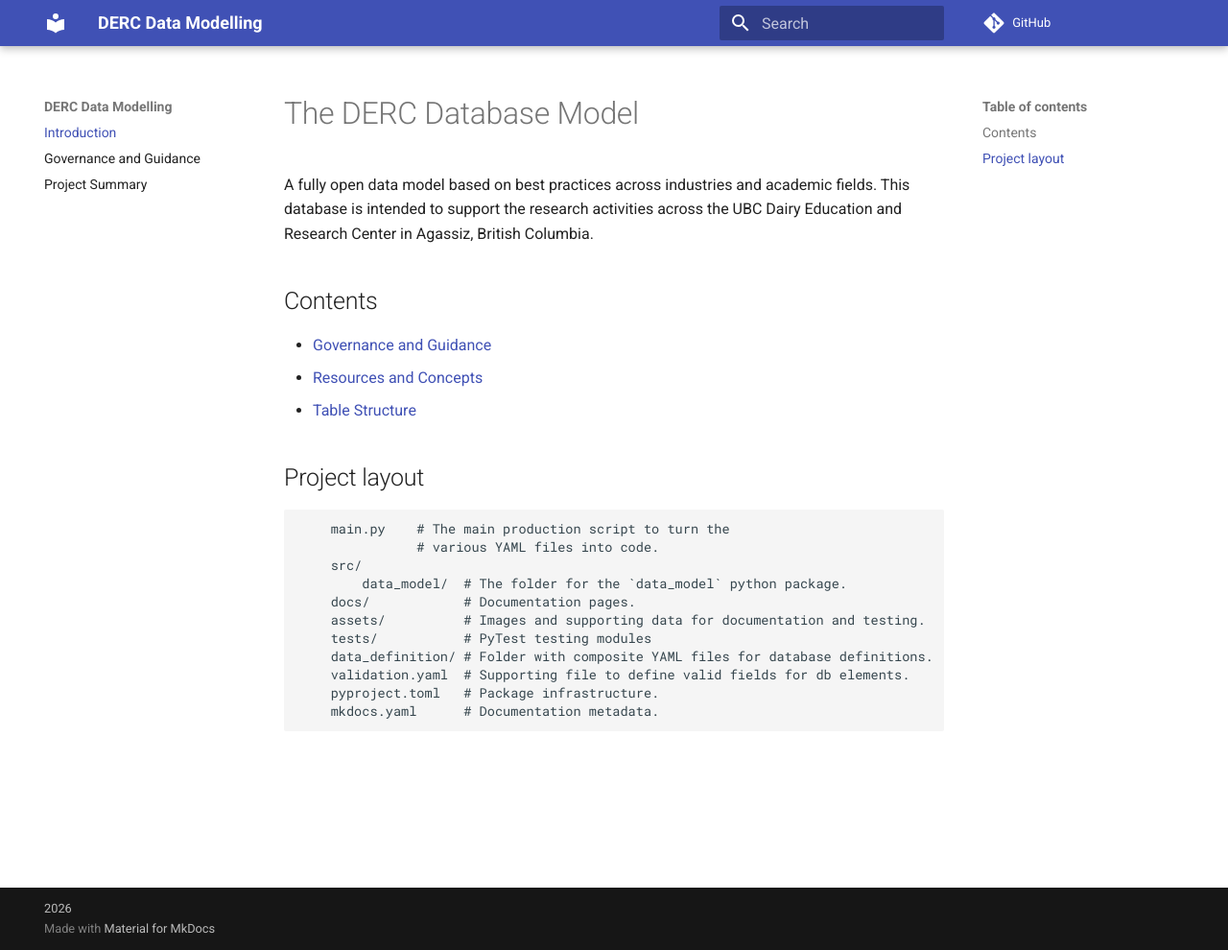
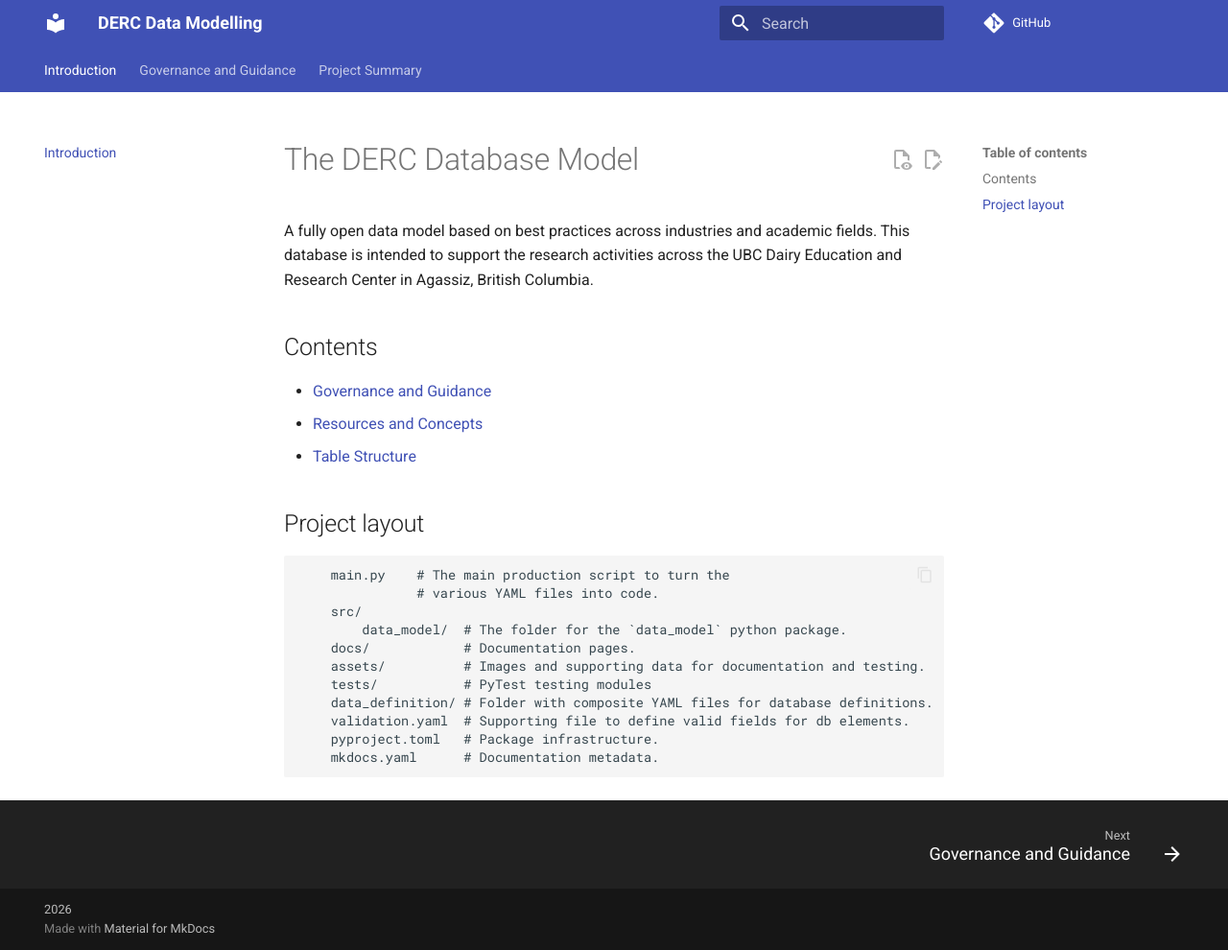
Before and after one commit to UBC-DERC/data_model, an MkDocs documentation site: the page built from docs/index.md, in a window 1280 px wide and 990 px high. Shown: the whole window at 96% size. Built offline with MkDocs 1.6.1 and Material for MkDocs 9.7.7, drawn with Linux system fonts in a browser that asks for light colours; comment, search, counter and statistics services are not loaded.

Commit message:
Updating packages and the mkdocs yml to try to get pages working
Page rendering does not seem to work on ghpages, we're missing the Material styling. I'm copying structure out from the https://github.com/squidfunk/mkdocs-material repository to see which elements were causing problems.

```diff
--- a/mkdocs.yml
+++ b/mkdocs.yml
@@ -14,10 +14,36 @@ nav:
   - Project Summary: 'summary/executive_summary.md'
 theme:
   name: material
+  features:
+    - content.action.edit
+    - content.action.view
+    - content.code.annotate
+    - content.code.copy
+    - content.tooltips
+    - navigation.footer
+    - navigation.indexes
+    # - navigation.instant
+    # - navigation.instant.prefetch
+    # - navigation.instant.progress
+    # - navigation.prune
+    - navigation.sections
+    - navigation.tabs
+    # - navigation.tabs.sticky
+    - navigation.top
+    - navigation.tracking
+    - search.highlight
+    - search.share
+    - search.suggest
+    - toc.follow
+    # - toc.integrate
 plugins:
   - mermaid2
   - search:
       lang: en
+  - search:
+      separator: '[\s\u200b\-_,:!=\[\]()"`/]+|\.(?!\d)|&[lg]t;|(?!\b)(?=[A-Z][a-z])'
+  - minify:
+      minify_html: true
 markdown_extensions:
   - attr_list
   - md_in_html
@@ -30,5 +56,10 @@ markdown_extensions:
           class: mermaid
           format: !!python/name:mermaid2.fence_mermaid_custom
   - pymdownx.emoji:
+      emoji_generator: !!python/name:material.extensions.emoji.to_svg
       emoji_index: !!python/name:material.extensions.emoji.twemoji
-      emoji_generator: !!python/name:material.extensions.emoji.to_svg
+  - pymdownx.magiclink:
+      normalize_issue_symbols: true
+      repo_url_shorthand: true
+      user: UBC-DERC
+      repo: data_model
--- a/pyproject.toml
+++ b/pyproject.toml
@@ -11,6 +11,7 @@ dependencies = [
     "mkdocs>=1.6.1",
     "mkdocs-material>=9.7.6",
     "mkdocs-mermaid2-plugin>=1.2.3",
+    "mkdocs-minify-plugin>=0.8.0",
     "pyyaml>=6.0.3",
 ]
 
```
